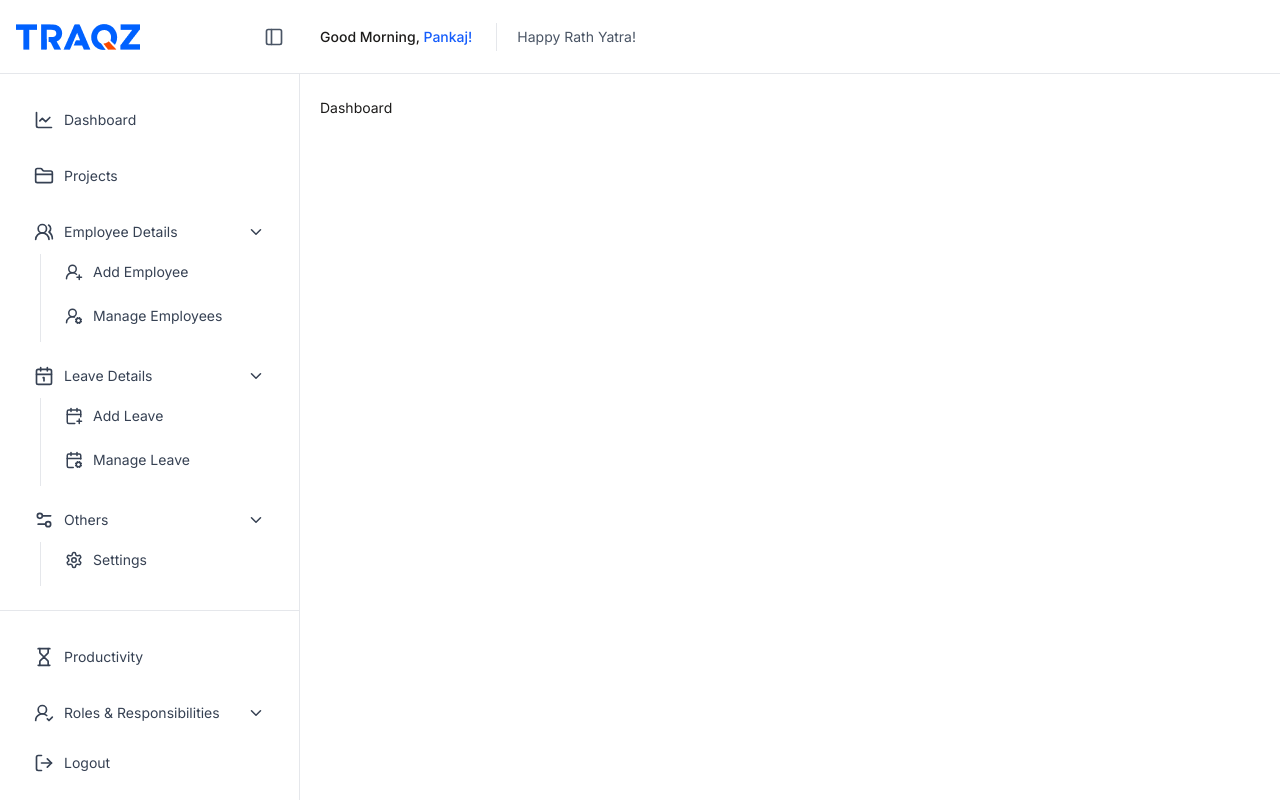
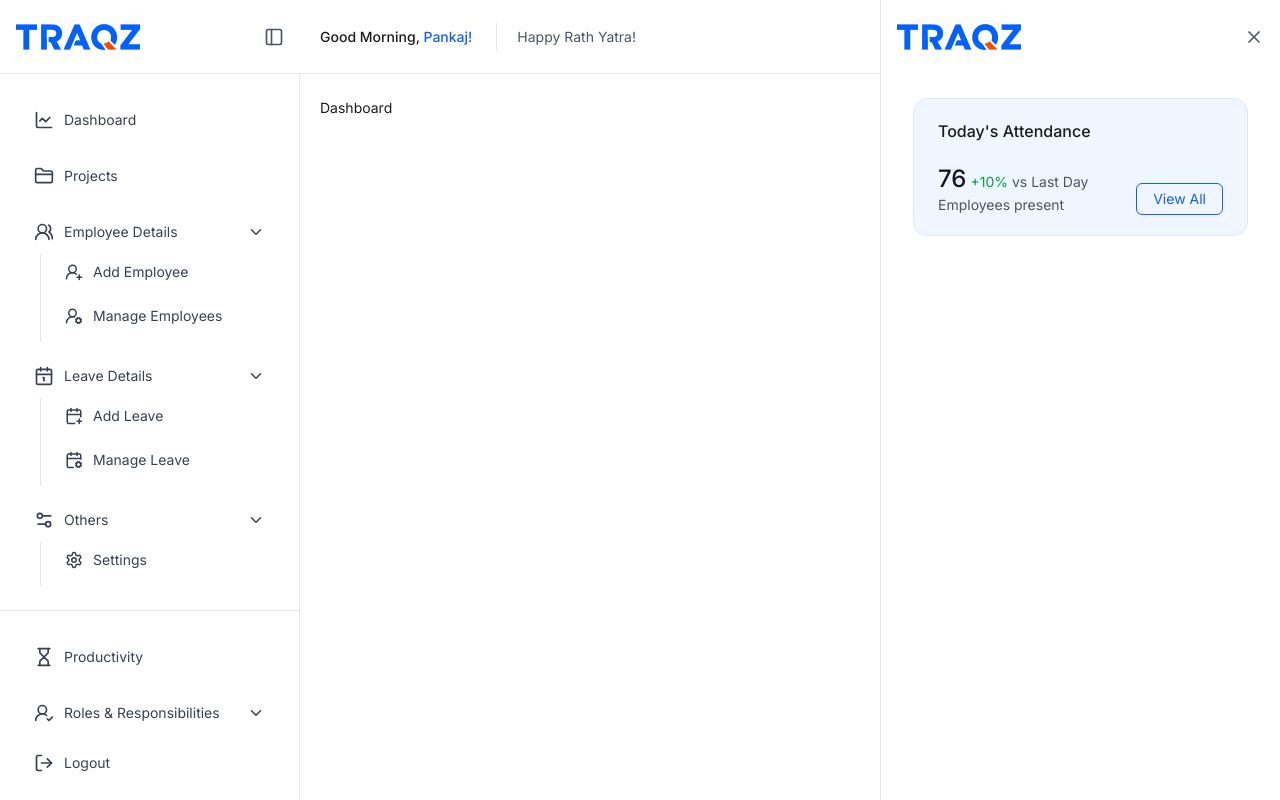
Before and after one commit to iampankajghosh/code-cache, a Next.js app: page /dashboard/2 in a window 1280 px wide. Built offline with nearby package versions, Linux system fonts and the light colour scheme.

Commit message:
feat: add CardVarietyList and StateCard components to enhance dashboard functionality

```diff
--- a/app/dashboard/2/layout.tsx
+++ b/app/dashboard/2/layout.tsx
@@ -1,7 +1,7 @@
 "use client";
 
 import React from "react";
-import { Header, Sidebar } from "@/src/components/common";
+import { CardVarietyList, Header, Sidebar } from "@/src/components/common";
 
 function DashboardLayout({
   children,
@@ -17,6 +17,8 @@ function DashboardLayout({
           {children}
         </main>
       </div>
+
+      <CardVarietyList />
     </div>
   );
 }
--- /dev/null
+++ b/src/components/cards/StateCard.tsx
@@ -0,0 +1,25 @@
+"use client";
+
+import React from "react";
+
+function StateCard() {
+  return (
+    <div className="w-full bg-blue-50 px-6 py-5 rounded-[14px] border border-blue-100">
+      <p className="font-medium text-base mb-5">Today&apos;s Attendance</p>
+
+      <div className="flex items-end justify-between">
+        <p className="text-gray-600">
+          <span className="text-gray-900 text-2xl mr-1 font-medium">76</span>
+          <span className="text-green-600">+10%</span> vs Last Day{" "}
+          <span className="block">Employees present</span>
+        </p>
+
+        <button className="cursor-pointer text-blue-600 bg-blue-50 hover:bg-blue-600 hover:text-white leading-none border border-blue-600 px-4 py-2 rounded-md transition-all duration-300 ease-in-out">
+          View All
+        </button>
+      </div>
+    </div>
+  );
+}
+
+export default React.memo(StateCard);
--- /dev/null
+++ b/src/components/cards/index.ts
@@ -0,0 +1,3 @@
+import StateCard from "./StateCard";
+
+export { StateCard };
--- /dev/null
+++ b/src/components/common/CardVarietyList.tsx
@@ -0,0 +1,47 @@
+"use client";
+
+import { Images } from "@/src/constants/images";
+import Image from "next/image";
+import React, { useState } from "react";
+import { LuX } from "react-icons/lu";
+import { twMerge } from "tailwind-merge";
+import { StateCard } from "../cards";
+
+function CardVarietyList() {
+  const [sidebarOpen, setSidebarOpen] = useState(false);
+  const toggleSidebar = () => setSidebarOpen(!sidebarOpen);
+
+  return (
+    <div
+      className={twMerge(
+        "bg-white fixed right-0 top-0 h-full w-[400px] transition-transform duration-300 ease-in-out",
+        !sidebarOpen ? "translate-x-0" : "translate-x-full"
+      )}
+    >
+      <div className="h-[74px] w-full border-l border-gray-200 px-4 flex items-center justify-between">
+        <Image
+          src={Images.DashboardLogo}
+          width={124}
+          height={26}
+          alt="Dashboard Logo"
+        />
+        <button
+          className="text-gray-600 cursor-pointer"
+          onClick={toggleSidebar}
+        >
+          <LuX size={20} />
+        </button>
+      </div>
+
+      <div className="flex-1 w-full border-l border-gray-200 h-[calc(100vh-74px)] overflow-hidden overflow-y-auto px-4">
+        <ul className="py-6 px-4">
+          <li>
+            <StateCard />
+          </li>
+        </ul>
+      </div>
+    </div>
+  );
+}
+
+export default React.memo(CardVarietyList);
--- a/src/components/common/Sidebar.tsx
+++ b/src/components/common/Sidebar.tsx
@@ -157,7 +157,7 @@ function Sidebar() {
   return (
     <aside
       className={twMerge(
-        "bg-white flex flex-col transition-all duration-300 ease-in-out",
+        "bg-white flex flex-col h-full transition-all duration-300 ease-in-out",
         !sidebarOpen ? "w-[300px]" : "w-0"
       )}
     >
@@ -168,7 +168,10 @@ function Sidebar() {
           height={26}
           alt="Dashboard Logo"
         />
-        <button className="text-gray-600" onClick={toggleSidebar}>
+        <button
+          className="text-gray-600 cursor-pointer"
+          onClick={toggleSidebar}
+        >
           <LuPanelLeft size={20} />
         </button>
       </div>
--- a/src/components/common/index.ts
+++ b/src/components/common/index.ts
@@ -1,4 +1,5 @@
 import Sidebar from "./Sidebar";
 import Header from "./Header";
+import CardVarietyList from "./CardVarietyList";
 
-export { Sidebar, Header };
+export { Sidebar, Header, CardVarietyList };
```
